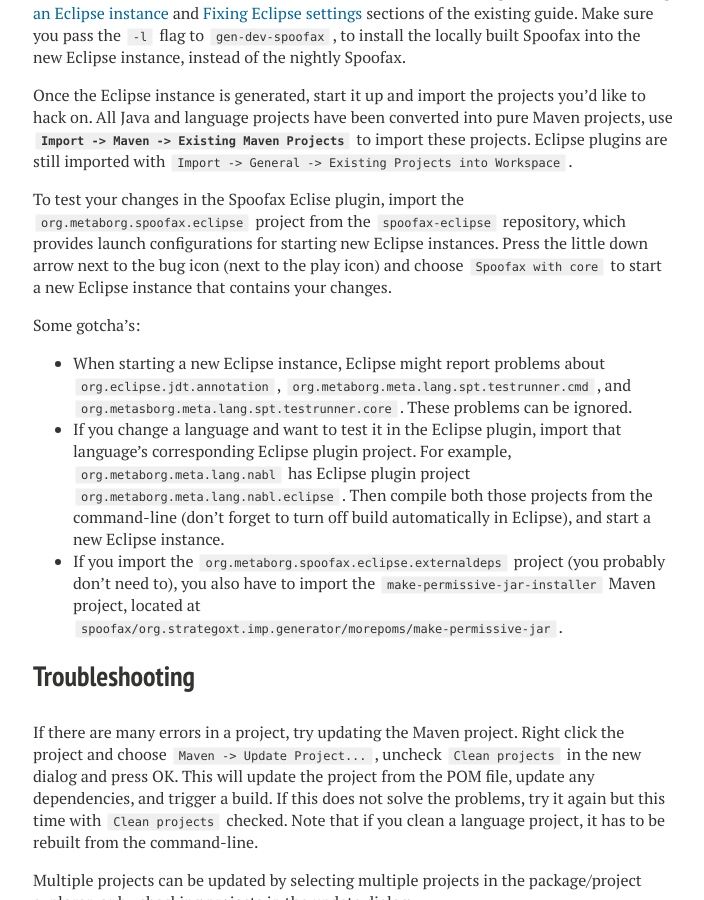
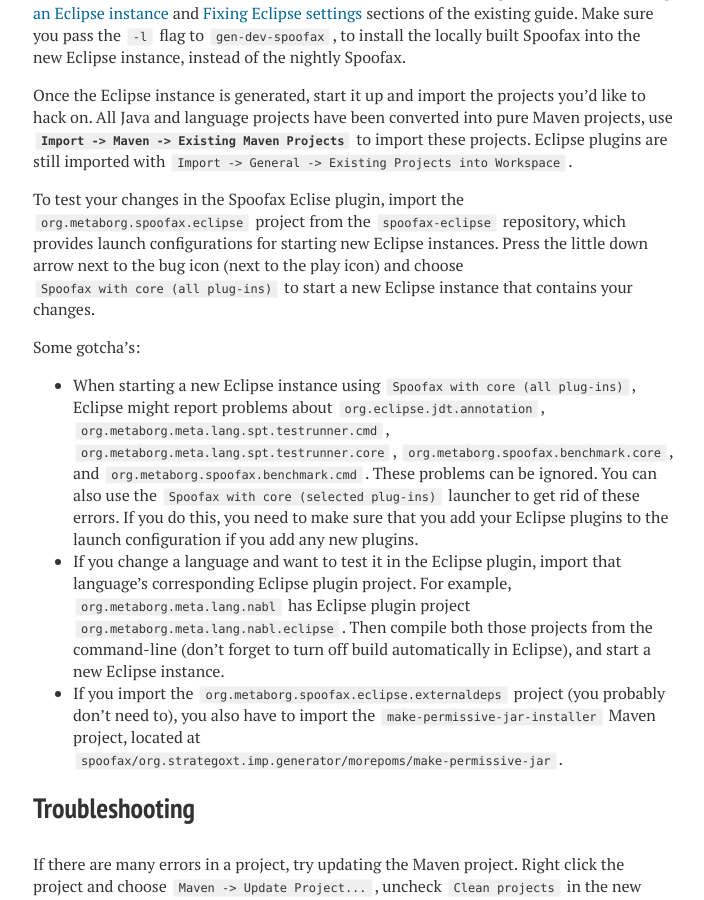
Before and after one commit to MartijnDwars/metaborg.github.io, a Jekyll site: the page built from dev/newplugin/index.md, in a window 1280 px wide and 900 px high, scrolled down 395 px. Shown: the whole window, without its empty margins (287-991 px from the left). Built offline with Jekyll 4.4.1, drawn with Linux system fonts in a browser that asks for light colours; nearby versions of some CDN libraries.

Commit message:
Change for new launch configs

```diff
--- a/dev/newplugin/index.md
+++ b/dev/newplugin/index.md
@@ -20,11 +20,11 @@
 
 Once the Eclipse instance is generated, start it up and import the projects you'd like to hack on. All Java and language projects have been converted into pure Maven projects, use **`Import -> Maven -> Existing Maven Projects`** to import these projects. Eclipse plugins are still imported with `Import -> General -> Existing Projects into Workspace`.
 
-To test your changes in the Spoofax Eclise plugin, import the `org.metaborg.spoofax.eclipse` project from the `spoofax-eclipse` repository, which provides launch configurations for starting new Eclipse instances. Press the little down arrow next to the bug icon (next to the play icon) and choose `Spoofax with core` to start a new Eclipse instance that contains your changes.
+To test your changes in the Spoofax Eclise plugin, import the `org.metaborg.spoofax.eclipse` project from the `spoofax-eclipse` repository, which provides launch configurations for starting new Eclipse instances. Press the little down arrow next to the bug icon (next to the play icon) and choose `Spoofax with core (all plug-ins)` to start a new Eclipse instance that contains your changes.
 
 Some gotcha's:
 
-* When starting a new Eclipse instance, Eclipse might report problems about `org.eclipse.jdt.annotation`, `org.metaborg.meta.lang.spt.testrunner.cmd`, and `org.metasborg.meta.lang.spt.testrunner.core`. These problems can be ignored.
+* When starting a new Eclipse instance using `Spoofax with core (all plug-ins)`, Eclipse might report problems about `org.eclipse.jdt.annotation`, `org.metaborg.meta.lang.spt.testrunner.cmd`, `org.metaborg.meta.lang.spt.testrunner.core`, `org.metaborg.spoofax.benchmark.core`, and `org.metaborg.spoofax.benchmark.cmd`. These problems can be ignored. You can also use the `Spoofax with core (selected plug-ins)` launcher to get rid of these errors. If you do this, you need to make sure that you add your Eclipse plugins to the launch configuration if you add any new plugins.
 * If you change a language and want to test it in the Eclipse plugin, import that language's corresponding Eclipse plugin project. For example, `org.metaborg.meta.lang.nabl` has Eclipse plugin project `org.metaborg.meta.lang.nabl.eclipse`. Then compile both those projects from the command-line (don't forget to turn off build automatically in Eclipse), and start a new Eclipse instance.
 * If you import the `org.metaborg.spoofax.eclipse.externaldeps` project (you probably don't need to), you also have to import the `make-permissive-jar-installer` Maven project, located at `spoofax/org.strategoxt.imp.generator/morepoms/make-permissive-jar`.
 
```
